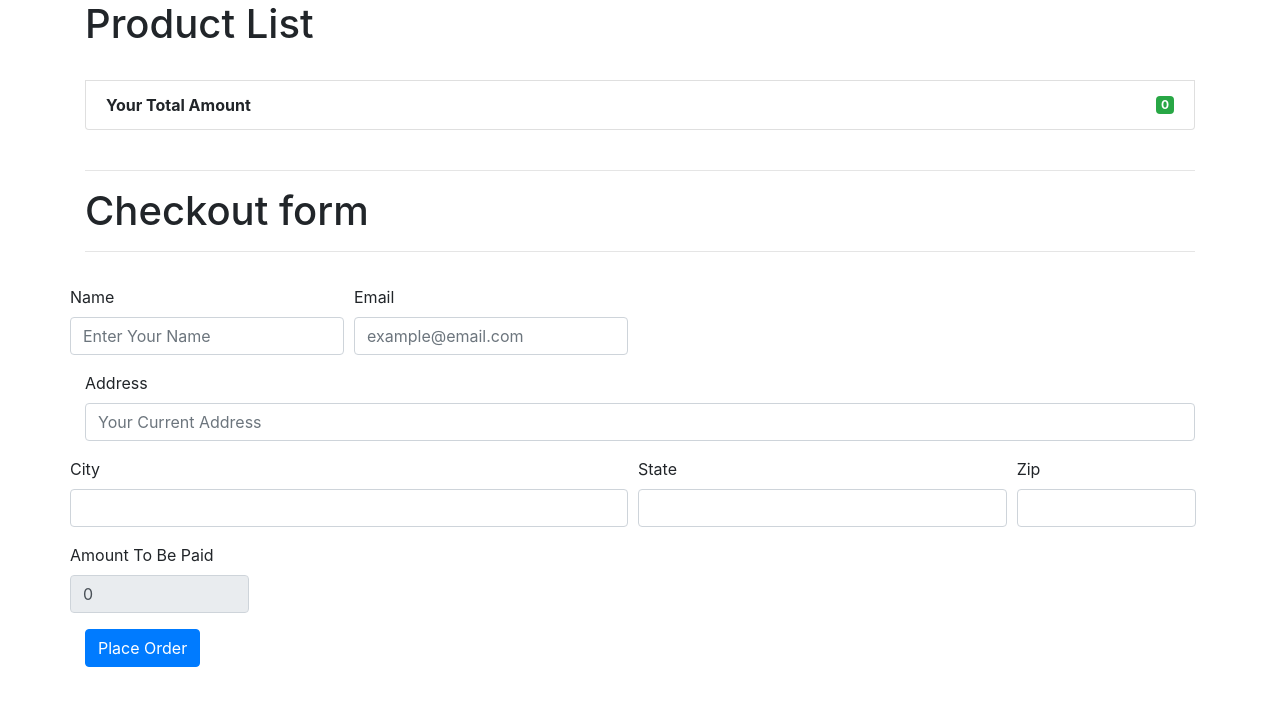
After one commit to brajeshkumar609/ecommerce, a Django app: template shop/template/checkout.html in a window 1280 px wide. The commit adds this page. Shown: the top 706 px of the page. Run offline with Django 3.2, Linux system fonts and the light colour scheme; the template is opened without the code that fills it, so the values that code supplies are empty; some libraries are stand-ins or nearby versions.

Commit message:
initial commit

```diff
--- a/ecom/urls.py
+++ b/ecom/urls.py
@@ -16,11 +16,14 @@ Including another URLconf
 from django.contrib import admin
 from django.urls import path
 from shop import views
+from django.views.generic import TemplateView
 
 urlpatterns = [
     path('admin/', admin.site.urls),
     path('',views.index, name='index'),
     path('<int:id>/', views.details, name='details'),
     path('ring/', views.rings, name='ring'),
-    path('home/', views.home, name='home')
+    path('home/', views.home, name='home'),
+    path("about/", TemplateView.as_view(template_name="shop/about.html"), name="about"),
+
 ]
--- /dev/null
+++ b/shop/template/checkout.html
@@ -0,0 +1,107 @@
+<!DOCTYPE html>
+<html lang="en">
+<head>
+  <meta charset="UTF-8">
+  <meta http-equiv="X-UA-Compatible" content="IE=edge">
+  <meta name="viewport" content="width=device-width, initial-scale=1.0">
+
+  <!-- using bootstrap cdn i version 4.0 link below -->
+  <!-- https://getbootstrap.com/docs/4.0/getting-started/introduction/  👇👇👇 -->
+  <link rel="stylesheet" href="https://maxcdn.bootstrapcdn.com/bootstrap/4.0.0/css/bootstrap.min.css" integrity="sha384-Gn5384xqQ1aoWXA+058RXPxPg6fy4IWvTNh0E263XmFcJlSAwiGgFAW/dAiS6JXm" crossorigin="anonymous">
+
+  <!-- jquery link https://code.jquery.com/ -->
+  <script src="https://code.jquery.com/jquery-3.6.0.js" integrity="sha256-H+K7U5CnXl1h5ywQfKtSj8PCmoN9aaq30gDh27Xc0jk=" crossorigin="anonymous"></script>
+
+  <title>E-Shop</title>
+</head>
+<body>
+    <div class="container">
+      <div class="row">
+          <div class="col-md-12">
+            <h1>Product List</h1>
+            <ul class="list-group" id="item_list">
+              <br>
+            </ul><br><hr>
+          </div>
+      </div>
+      <!-- form -->
+      <div class="row">
+        <div class="col-md-12">
+          <h1>Checkout form</h1> <hr>
+          <form method="POST">
+            {% csrf_token %}
+            <div class="form-group col-md-2">
+              <input  type="hidden" class="form-control" id="items" name="items">
+            </div>
+            </div>
+            <div class="form-row">
+              <div class="form-group col-md-6">
+                <label for="inputEmail4">Name</label>
+                <input id="name" name="name" type="text" class="form-control" id="inputEmail4" placeholder="Enter Your Name">
+              </div>
+              <div class="form-group col-md-6">
+                <label for="inputPassword4">Email</label>
+                <input id="email" name="email"type="email" class="form-control" id="inputPassword4" placeholder="example@email.com">
+              </div>
+            </div>
+            <div class="form-group col-md-12">
+              <label for="inputAddress">Address</label>
+              <input id="address" name="address" type="text" class="form-control" id="inputAddress" placeholder="Your Current Address">
+            </div>
+
+            <div class="form-row">
+              <div class="form-group col-md-6">
+                <label for="inputCity">City</label>
+                <input id="city" name="city" type="text" class="form-control" id="inputCity">
+              </div>
+              <div class="form-group col-md-4">
+                <label for="inputState">State</label>
+                <input id="state" name="state" type="text" class="form-control" id="inputCity">
+              </div>
+              <div class="form-group col-md-2">
+                <label for="inputZip">Zip</label>
+                <input id="zipcode" name="zipcode" type="text" class="form-control" id="inputZip">
+              </div>
+              <div class="form-group col-md-2">
+                <label for="inputZip">Amount To Be Paid</label>
+                <input readonly="" type="text" class="form-control" id="total" name="total">
+              </div>
+            </div>
+            <div class="form-group col-md-12">
+              <button type="submit" class="btn btn-primary">Place Order</button>
+            </div>
+
+
+          </form>
+        </div>
+      </div>
+    </div>
+</body>
+<script type="text/javascript">
+  if(localStorage.getItem('cart') == null){
+    var cart = {}
+  }
+  else{
+    var cart = JSON.parse(localStorage.getItem('cart'))
+
+  }
+
+  total = 0;
+  for (item in cart){
+    let name = cart[item][1];
+    let quantity = cart[item][0];
+    let price = cart[item][2];
+    total = total + cart[item][2];
+    // new feature using the symbol to allow the html `` it's below the Esc button
+    var itemString = `<li class="list-group-item d-flex justify-content-between align-items-center"><span class="badge badge-primary badge-pill">${quantity}</span>${name}<span class="badge badge-warning badge-pill">${price}</span></li>`;
+
+    $('#item_list').append(itemString);
+
+  }
+  totalPrice = `<li class="list-group-item d-flex justify-content-between align-items-center"><b>Your Total Amount</b><span class="badge badge-success">${total}</span></li>`;
+
+  $('#item_list').append(totalPrice);
+  $('#total').val(total)
+  $('#items').val(JSON.stringify(cart));
+</script>
+</html>
```
Also changed, not shown: shop/models.py (+18 -0 lines), shop/static/shop/details.css (+10 -1 lines), shop/template/about.html (added, +48 -0 lines), shop/template/details.html (+14 -3 lines), shop/template/index.html (+59 -30 lines), shop/template/ring.html (+43 -0 lines), shop/views.py (+16 -0 lines).
